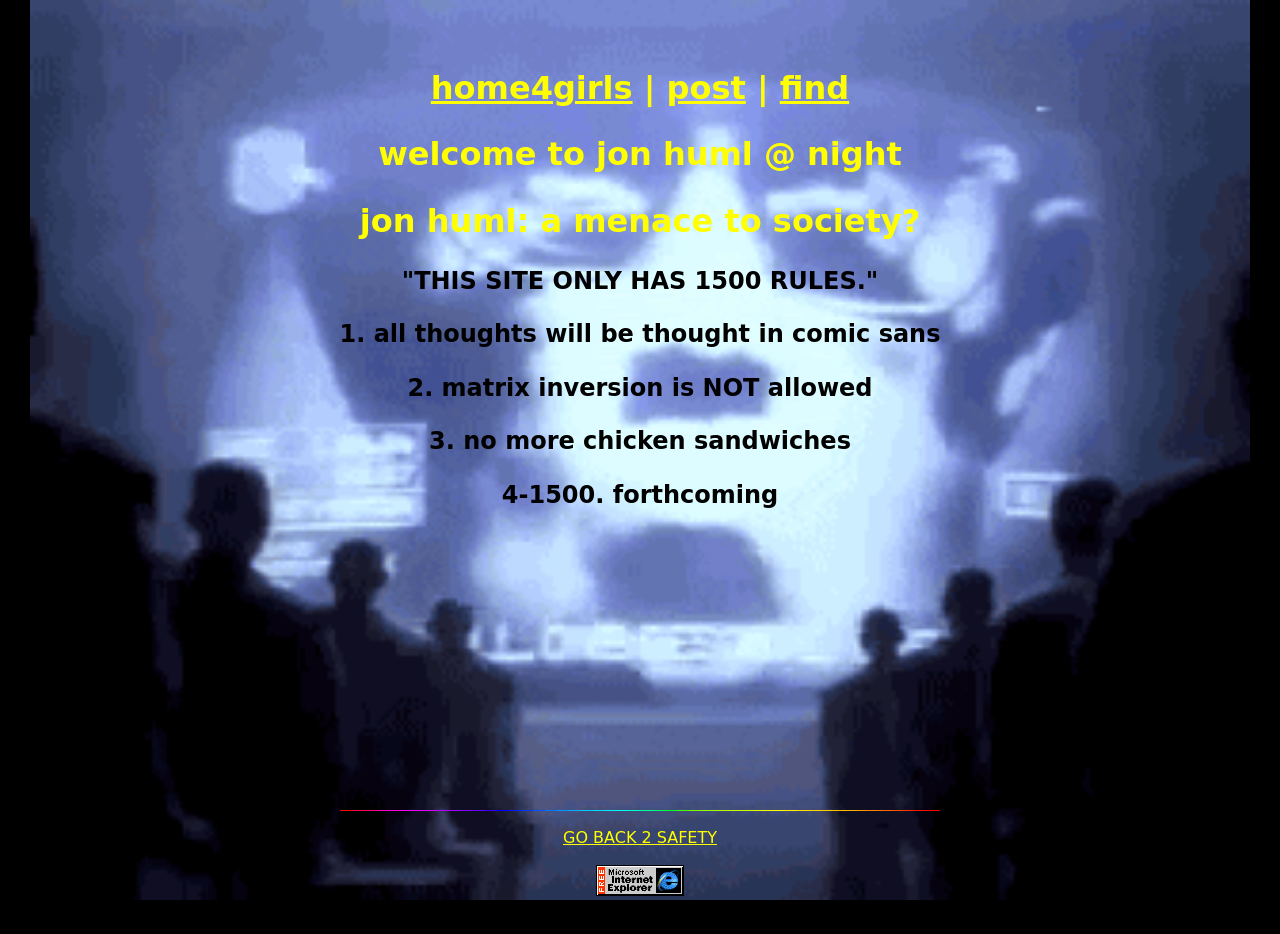
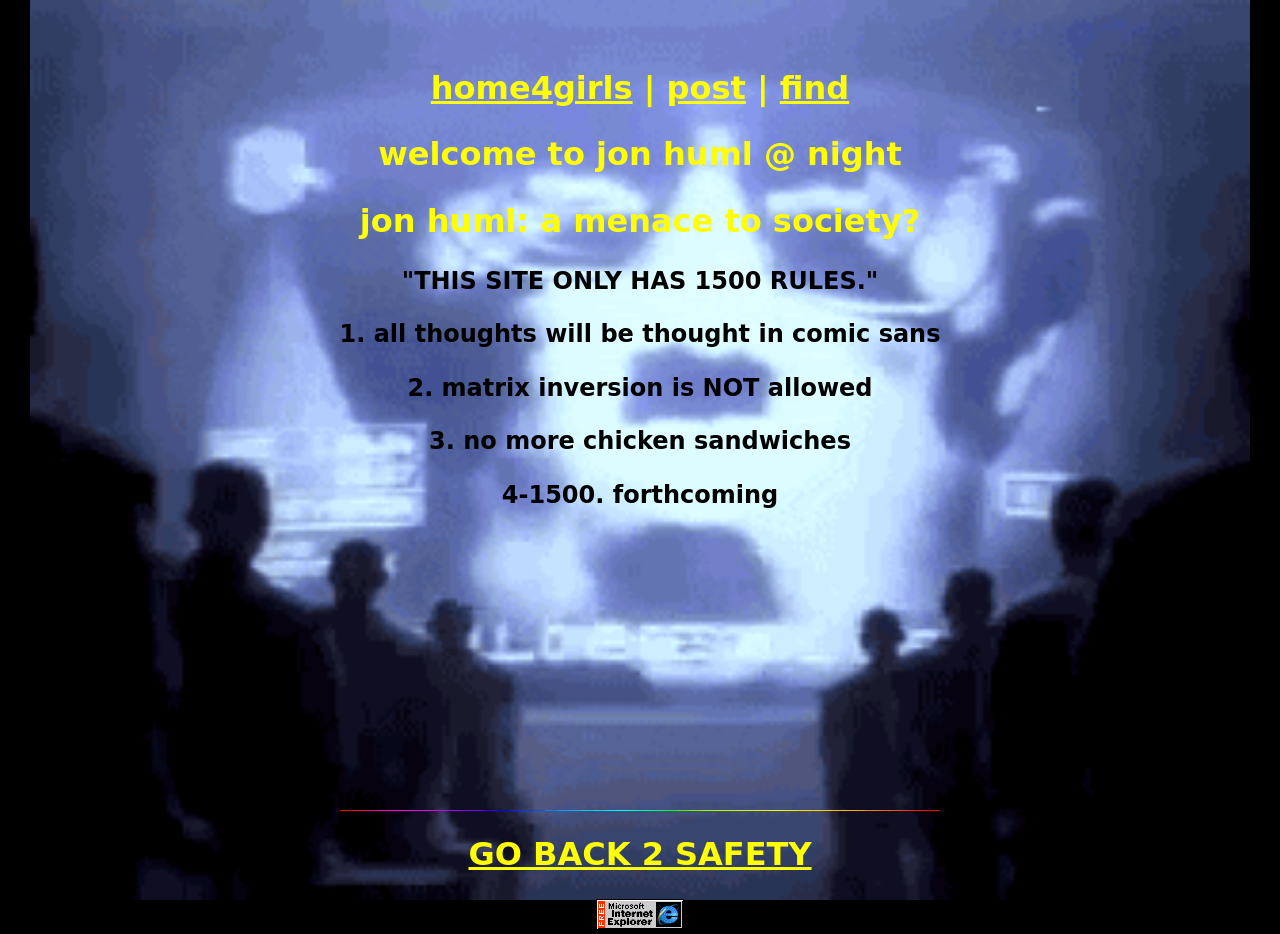
Before and after one commit to 00jrh00/00jrh00.github.io, a Jekyll site: the page built from index.markdown, in a window 1280 px wide. Built offline with Jekyll 4.4.1, drawn with Linux system fonts in a browser that asks for light colours; before the commit the page ends 900 px from its top, so only the background shows below that.

Commit message:
Update home.html

```diff
--- a/_layouts/home.html
+++ b/_layouts/home.html
@@ -2,7 +2,7 @@
   <link rel="stylesheet" href="../assets/styling/home/style.css">
   <title>home</title>
   <meta name="description" content="The ramblings of a mad man who spends too much time on the Internet." />
-  <meta name="viewport" content="width=device-width, initial-scale=0.55">
+  <meta name="viewport" content="width=device-width, initial-scale=0.5">
 <body class="center bg2 max">
 <div id="main">
 <h1 class="tab blink">WARNING: swag overload!</h1>
@@ -21,7 +21,7 @@
 </div>
 <footer id="footer">
 <img src="../assets/images/home/bar.gif">
-<p><a href="http://jonhuml.com">GO BACK 2 SAFETY</a></p>
+<h1><a href="http://jonhuml.com">GO BACK 2 SAFETY</a></h1>
 <span><img src="../assets/images/home/windows.gif"></span>
 </footer>
 </body>
```
